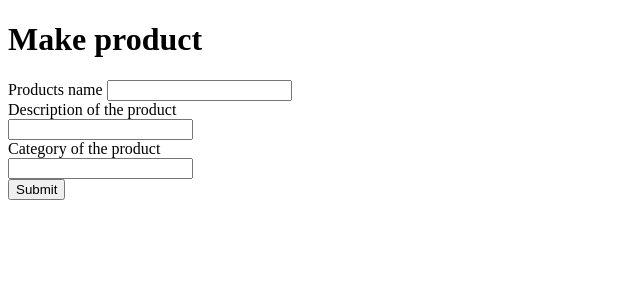
After one commit to Gorgud079/MVideo, a Django app: page /make/ in a window 1280 px wide. The commit adds this page. Shown: the top 300 px of the page, without its empty margins (0-640 px from the left). Run offline with Django 4.2, Linux system fonts and the light colour scheme; data comes from the database, SQL or seed files in the repository; both versions use the stored data as it was after the commit.

Commit message:
added models Product, Category added urls, forms

```diff
--- a/MVideo/settings.py
+++ b/MVideo/settings.py
@@ -106,7 +106,7 @@ AUTH_PASSWORD_VALIDATORS = [
 # Internationalization
 # https://docs.djangoproject.com/en/4.1/topics/i18n/
 
-LANGUAGE_CODE = 'en-us'
+LANGUAGE_CODE = 'ru'
 
 TIME_ZONE = 'UTC'
 
--- a/MVideo/urls.py
+++ b/MVideo/urls.py
@@ -19,6 +19,6 @@ from Menu.views import index
 
 urlpatterns = [
     path('admin/', admin.site.urls),
-    path('categories/', include('Menu.urls')),
-    path('', index),
+    path('', include('Menu.urls')),
+    path('index/', index),
 ]
--- a/Menu/admin.py
+++ b/Menu/admin.py
@@ -1,9 +1,12 @@
 from django.contrib import admin
 from mptt.admin import MPTTModelAdmin
-from .models import MenuItem
+from .models import *
 
 
 class MenuItemMPTTModelAdmin(MPTTModelAdmin):
     mptt_level_indent = 20
 
 admin.site.register(MenuItem, MenuItemMPTTModelAdmin)
+admin.site.register(Product)
+admin.site.register(Category)
+admin.site.register(ProductCategory)
--- a/Menu/apps.py
+++ b/Menu/apps.py
@@ -4,3 +4,4 @@ from django.apps import AppConfig
 class MenuConfig(AppConfig):
     default_auto_field = 'django.db.models.BigAutoField'
     name = 'Menu'
+    verbose_name = 'Меню'
--- a/Menu/models.py
+++ b/Menu/models.py
@@ -3,6 +3,7 @@ from mptt.models import MPTTModel, TreeForeignKey
 """Product FK Category and through Category to Subcategory
 Category name
 Subcategory name"""
+
 
 class MenuItem(MPTTModel):
     name = models.CharField(max_length=100, unique=True)
@@ -19,3 +20,38 @@ class MenuItem(MPTTModel):
     class Meta:
         verbose_name = 'Пункт меню'
         verbose_name_plural = 'Пункты меню'
+
+
+class Product(models.Model):
+    name = models.CharField(max_length=250, verbose_name='Название')
+    description = models.TextField(verbose_name='Описание')
+    categories = models.ManyToManyField('Category', through="ProductCategory")
+
+    def __str__(self):
+        return self.name
+
+    class Meta:
+        verbose_name = 'Товар'
+        verbose_name_plural = 'Товары'
+
+
+class Category(models.Model):
+    name = models.CharField(max_length=255, unique=True, verbose_name='Название')
+
+    def __str__(self):
+        return self.name
+
+    class Meta:
+        verbose_name = 'Категория'
+        verbose_name_plural = 'Категории'
+
+class ProductCategory(models.Model):
+    product = models.ForeignKey(Product, on_delete=models.CASCADE)
+    category = models.ForeignKey(Category, on_delete=models.CASCADE)
+
+    def __str__(self):
+        return f'{self.category}/{self.product}'
+
+    class Meta:
+        verbose_name = 'Категория товара'
+        verbose_name_plural = 'Категории товаров'
--- /dev/null
+++ b/Menu/templates/make_pr.html
@@ -0,0 +1,27 @@
+<!DOCTYPE html>
+<html lang="en">
+<head>
+    <meta charset="UTF-8">
+  <meta name="viewport" content="width=device-width,initial-scale=1.0">
+    <title>Product</title>
+</head>
+<body>
+<h1>Make product</h1>
+<form action="{% url 'lista:make_pr' %}" method="POST" enctype="multipart/form-data">
+    {% csrf_token %}
+    <label for="name_product">Products name</label>
+    <input type="text" name="name_product"><br>
+    <label for="description_product">Description of the product</label><br>
+    <input type="text" name="description_product"><br>
+    <label for="categories">Category of the product</label><br>
+    <input list="cat" name="categories"><br>
+    <datalist id="cat">
+        {% for cat in category %}
+        <option value={{cat.name}} />
+        {% endfor %}
+    </datalist>
+    <input type="submit">
+</form>
+
+</body>
+</html>
--- a/Menu/urls.py
+++ b/Menu/urls.py
@@ -2,7 +2,11 @@ from django.contrib import admin
 from django.urls import path, include
 from .views import *
 
+app_name = 'lista'
 urlpatterns = [
-    path('all/', category),
-    path('product/', product)
+    path('', category),
+    path('product/', product, name='product'),
+    path('make_pr/', CategoryList.as_view(), name='make_pr'),
+    path('pro/', ProductList.as_view(), name='pro'),
+    path('make/', ProductView.as_view(), name='make'),
 ]
--- a/Menu/views.py
+++ b/Menu/views.py
@@ -1,6 +1,9 @@
-from django.shortcuts import render
+from django.shortcuts import render, redirect
 from django.http import HttpResponse
-from .models import MenuItem
+from django.views.generic.edit import FormMixin
+from .models import *
+from django.views.generic.list import ListView
+from django.views import View
 
 def index(request):
     menu = MenuItem.objects.all()
@@ -12,4 +15,31 @@ def category(request):
 
 def product(request):
     return HttpResponse('<h1>Продукты</h1>')
-# Create your views here.
+
+
+class ProductList(ListView):
+    model = Product
+    template_name = 'base.html'
+    context_object_name = 'pro'
+
+
+class CategoryList(ListView):
+    model = Category
+    template_name = 'make_pr.html'
+    context_object_name = 'category'
+
+
+class ProductView(View):
+    def get(self, request, *args, **kwargs):
+        category = Category.objects.all()
+        return render(request, 'make_pr.html', {'category': category})
+
+
+    def post(self, request, *args, **kwargs):
+        product = Product(
+            name=request.POST['name_product'],
+            description=request.POST['description_product']
+        )
+        product.save()
+        product.categories.add(request.POST['categories'])
+        return redirect('lista:product')
```
Also changed, not shown: Menu/templates/base.html (+7 -1 lines), Menu/templates/tree_menu.html (added, +16 -0 lines), Menu/templatetags/common_tags.py (+12 -3 lines), Menu/migrations/0002_category_product_productcategory_product_categories.py (added), db.sqlite3.
